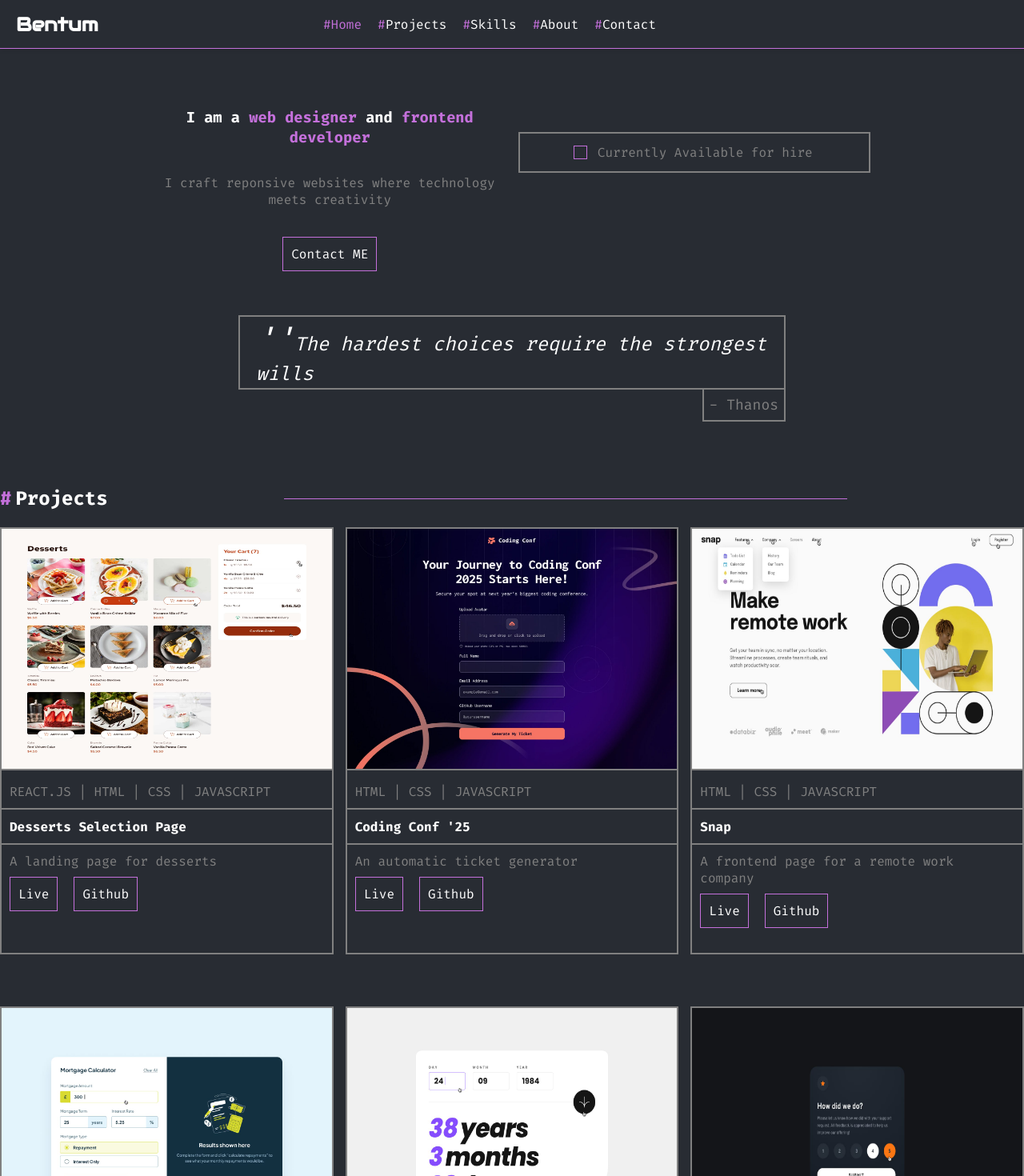
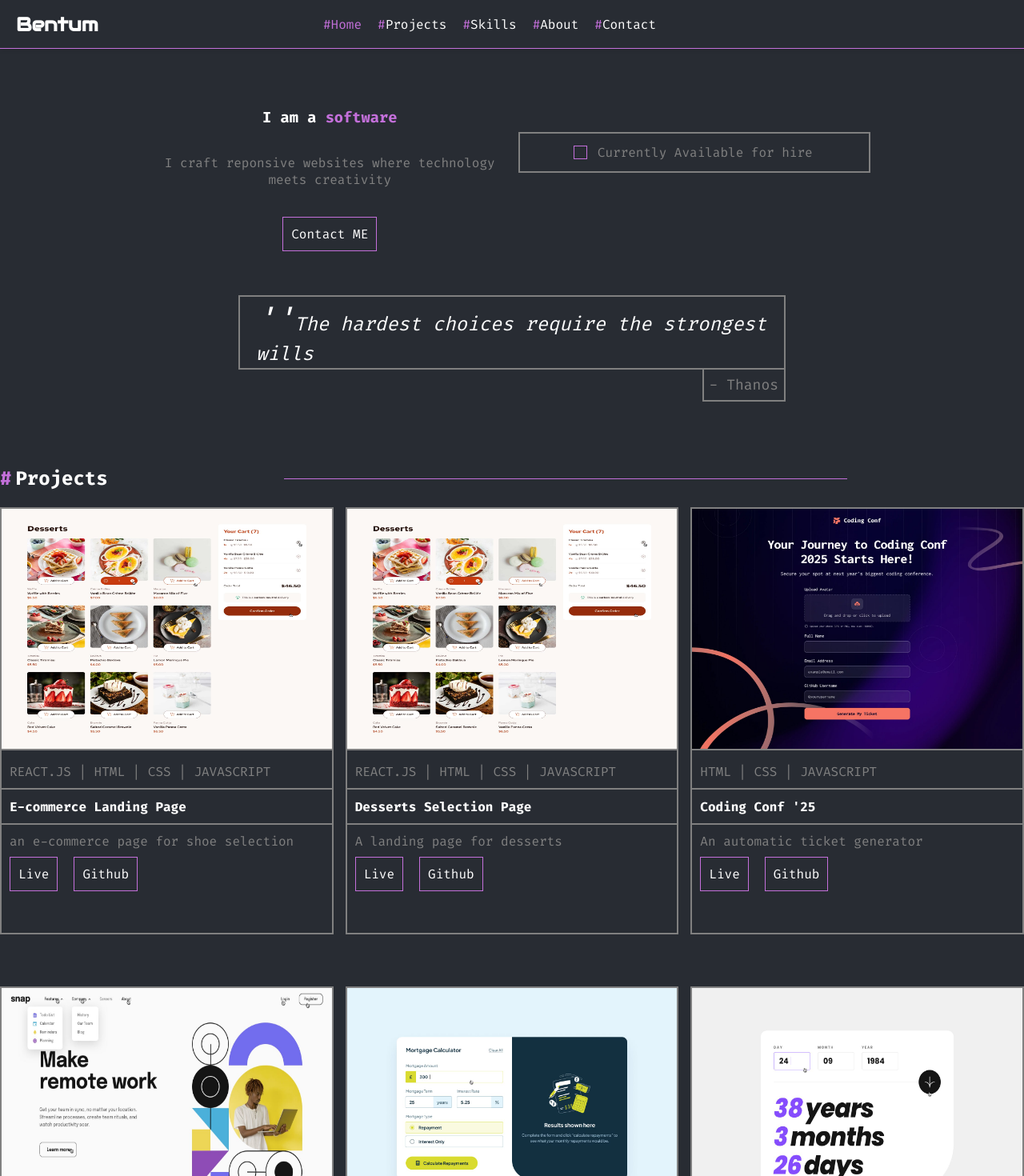
Before and after one commit to BentumYaw001/MyPortfolio, a React (Vite) app: page / in a window 1280 px wide. Shown: the top 1470 px of the page at 80% size. Built offline with nearby package versions, Linux system fonts and the light colour scheme; a web font is replaced by a local one.

Commit message:
latest project added

```diff
--- a/src/components/Footer.jsx
+++ b/src/components/Footer.jsx
@@ -20,7 +20,7 @@ function Footer() {
         })}
       </div>
       <p className="CopyRight">Email: richmondbentum2020@gmail.com</p>
-      <h2 className="CopyRight">Frontend Engineer</h2>
+      <h2 className="CopyRight">Software Engineer</h2>
       <p className="CopyRight Made">&copy; Copyright 2025, Made by Bentum</p>
     </>
   );
--- a/src/components/MainBody.jsx
+++ b/src/components/MainBody.jsx
@@ -8,8 +8,7 @@ function MainBody({ id }) {
         <div className="SelfIntro">
           <div className="WhatIDo">
             <h3>
-              I am a <span>web designer</span> and
-              <span> frontend developer</span>
+              I am a <span>software</span>
             </h3>
             <p>I craft reponsive websites where technology meets creativity</p>
             <a href="https://t.me/OohYeesRi" target="_blank">
--- a/src/components/ProjectData.jsx
+++ b/src/components/ProjectData.jsx
@@ -11,6 +11,14 @@ import Telegram from "/src/assets/design/Telegram.svg";
 import Twitter from "/src/assets/design/Twitter.svg";
 
 const Data = [
+  {
+    image: desserts,
+    frameWorks: "REACT.JS | HTML | CSS | JAVASCRIPT",
+    name: "E-commerce Landing Page",
+    description: "an e-commerce page for shoe selection",
+    liveSite: "https://ecommerce-product-page-pi-five.vercel.app/",
+    githubLink: "https://github.com/BentumYaw001/Ecommerce-Product-Page",
+  },
   {
     image: desserts,
     frameWorks: "REACT.JS | HTML | CSS | JAVASCRIPT",
```
Also changed, not shown: src/assets/projectFiles/desktop-design.jpg (added).
